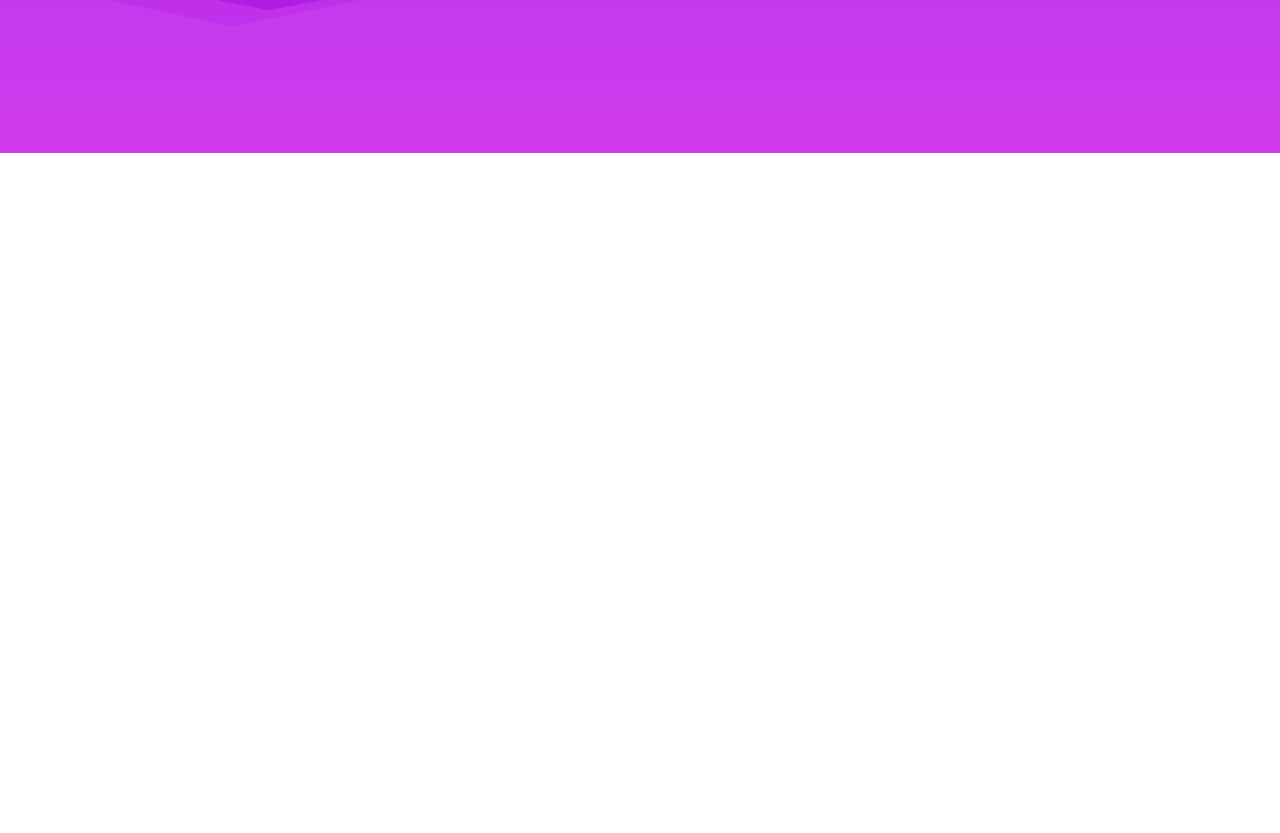
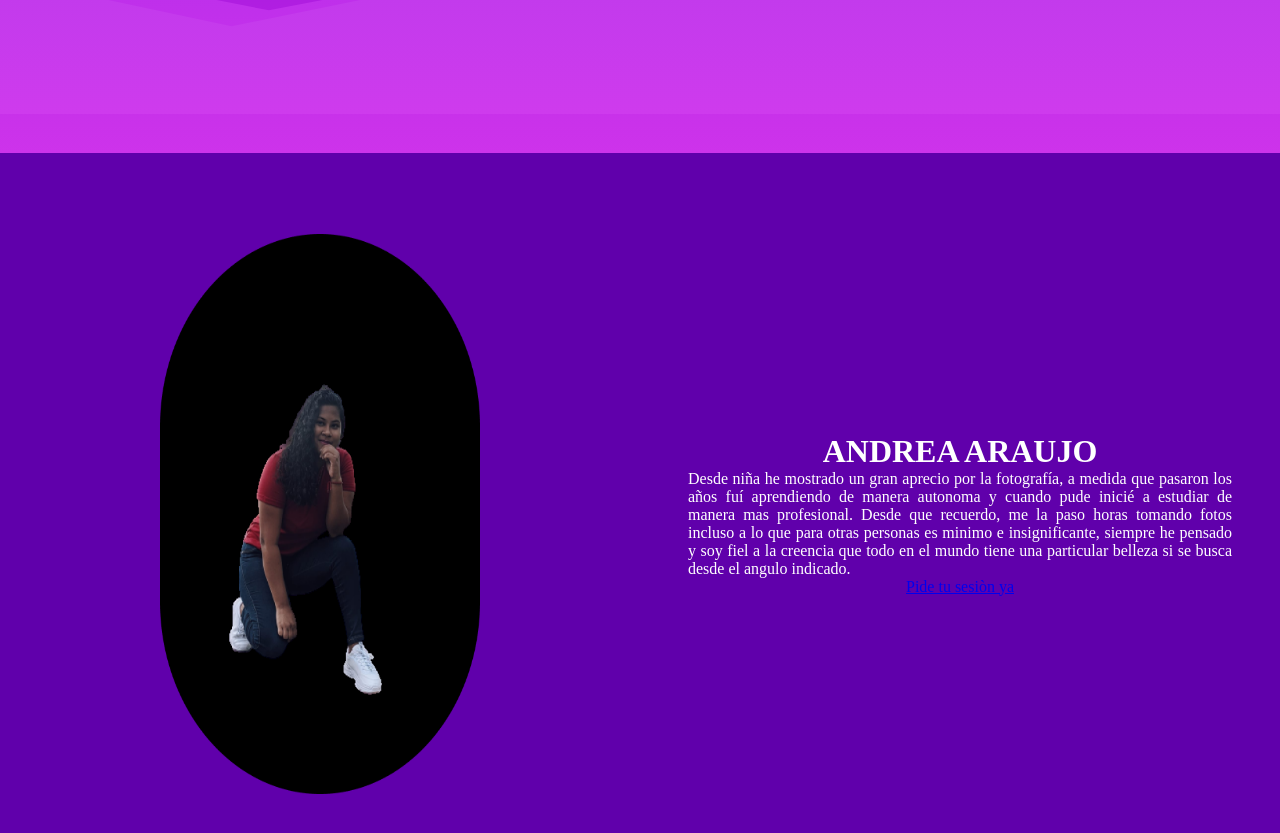
Before and after one commit to ANKAPOTHOGRAPY/ankaphoto, a React (Vite) app: page / in a window 1280 px wide. Shown: the part 647-1480 px from the top of the page. Before the commit the page ends 800 px from the top, so only its background shows below. Built offline with nearby package versions, Linux system fonts and the light colour scheme.

Commit message:
poniendo el acerca de

```diff
--- a/src/Pages/Menu/Home.jsx
+++ b/src/Pages/Menu/Home.jsx
@@ -1,6 +1,7 @@
 import React from 'react';
 import './Home.scss';
 import { Header } from '../../components/Navegacion/Header';
+import { About } from '../../components/Description/About';
 import image from '../../../public/Fondo.svg';
 import LogoMain from '../../../public/logoMain.svg';
 import { Link } from 'react-router-dom';
@@ -33,6 +34,7 @@ function Home() {
         </div>
       </div>
 
+      <About />
 
 
     </>
--- /dev/null
+++ b/src/components/Description/About.jsx
@@ -0,0 +1,27 @@
+import React from "react";
+import './About.scss'
+import { Link } from "react-router-dom";
+
+function About (){
+
+    return(
+        <>
+            <div className="containerAbout">
+                <div className="right">
+                    <img src="/public/img/fondo_about.png" alt="Imagen de fondo" />
+                </div>
+
+                <div className="left">
+                    <h1>ANDREA ARAUJO</h1>
+                    <p>Desde niña he mostrado un gran aprecio por la fotografía, a medida que pasaron los años fuí aprendiendo de manera autonoma y cuando pude inicié a estudiar de manera mas profesional. Desde que recuerdo, me la paso horas tomando fotos incluso a lo que para otras personas es minimo e insignificante, siempre he pensado y soy fiel a la creencia que todo en el mundo tiene una particular belleza si se busca desde el angulo indicado.</p>
+                    <div className="button">
+                        <Link to='/sesiones'>Pide tu sesiòn ya</Link>
+                    </div>
+                </div>
+
+            </div>
+        </>
+    );
+}
+
+export {About};
--- /dev/null
+++ b/src/components/Description/About.scss
@@ -0,0 +1,34 @@
+.containerAbout{
+    display: flex;
+    width: 100%;
+    height: 100vh;
+    background-color: #6000AB;
+    color: white;
+
+    .right{
+        width: 50%;
+        height: 100vh;
+        display: flex;
+        justify-content: center;
+        align-items: center;
+        img{
+            width: 50%;
+            height: 70%;
+        }
+    }
+    .left{
+        display: flex;
+        align-items: center;
+        justify-content: center;
+        flex-direction: column;
+        width: 50%;
+        padding: 3rem;
+
+        h1{
+            text-align: center;
+        }
+        p{
+            text-align: justify;
+        }
+    }
+}
```
Also changed, not shown: public/img/fondo_about.png (added).
